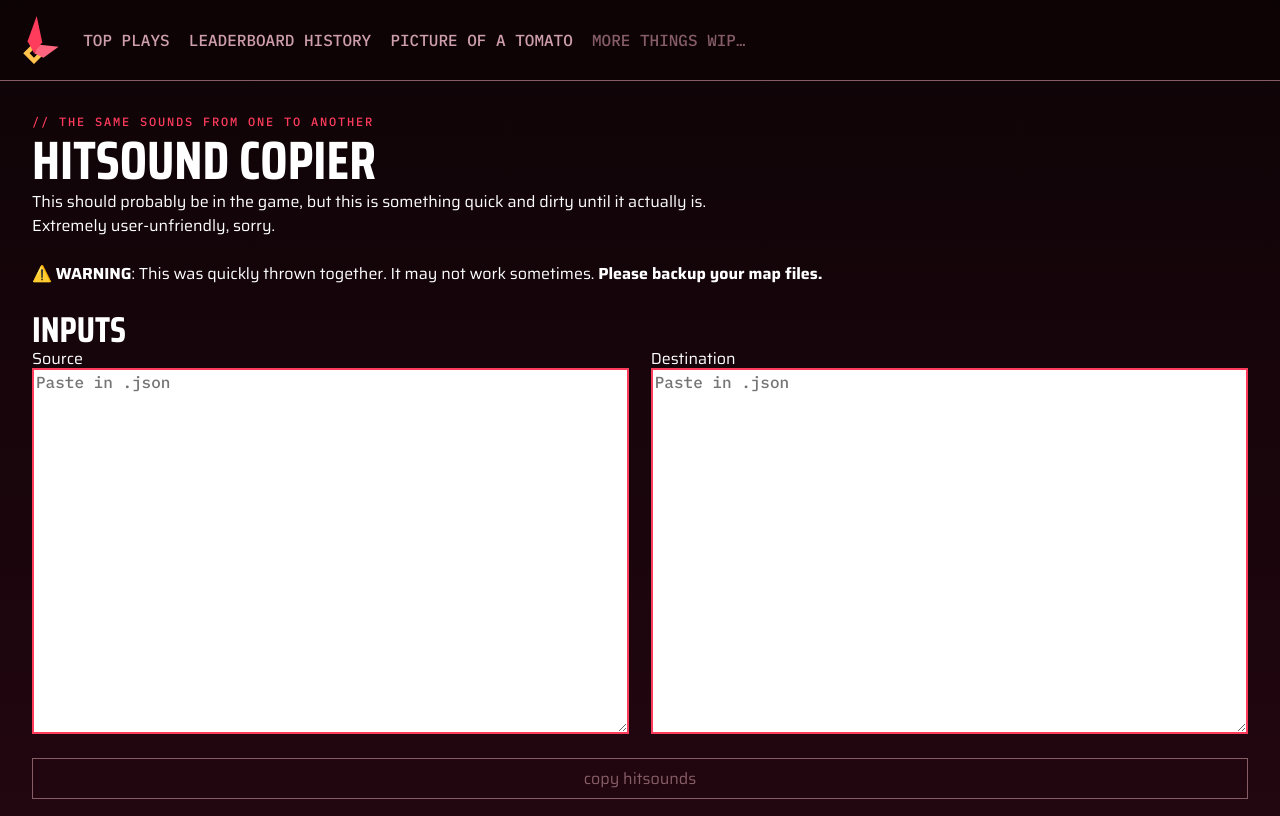
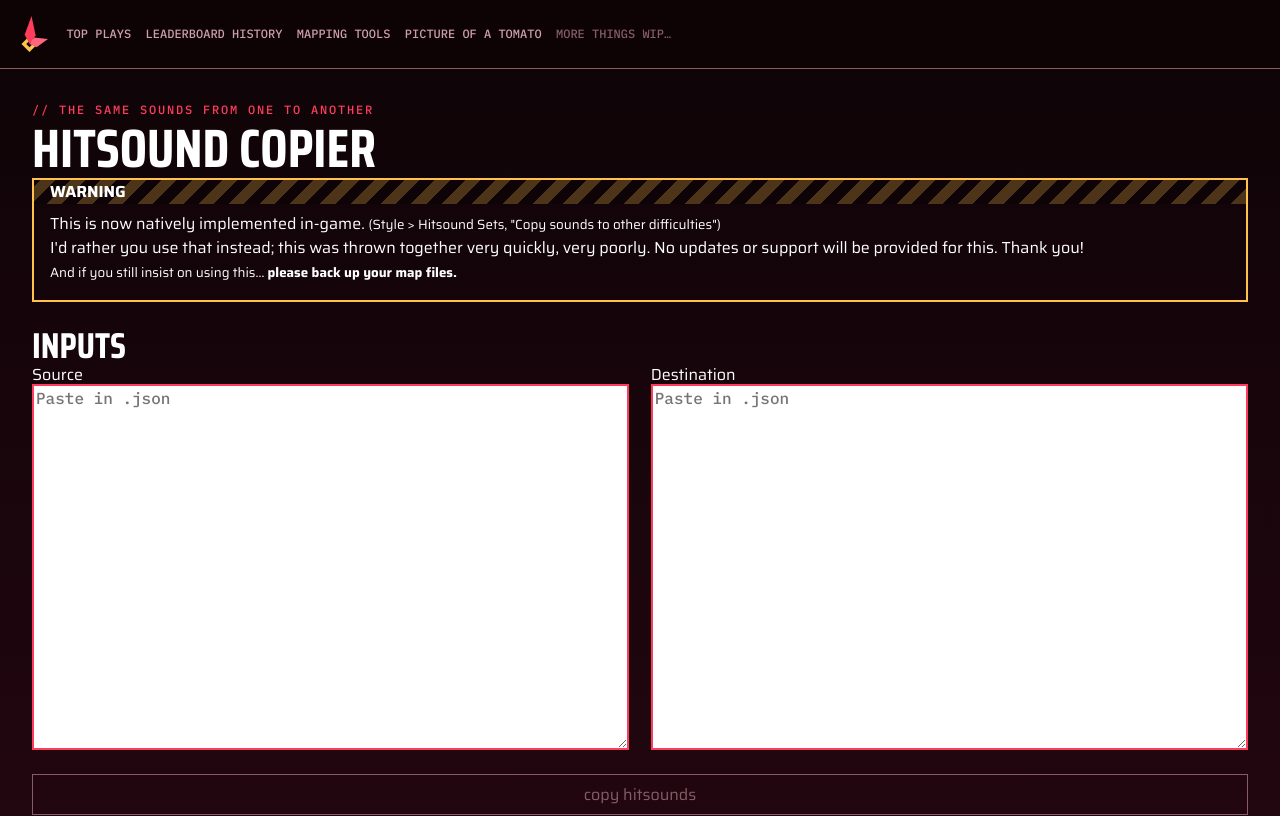
Before and after one commit to 12beesinatrenchcoat/lynunun, a SvelteKit app: page /mapping-tools/hitsound-copier in a window 1280 px wide. Shown: the top 816 px of the page. Built offline with nearby package versions, Linux system fonts and the light colour scheme.

Commit message:
(hitsound-copier) deprecated
It's in the game now.

```diff
--- a/src/app.css
+++ b/src/app.css
@@ -1,4 +1,5 @@
 @import "./reset.css";
+@import "./style/callouts.css";
 
 :root {
 	--blue: #34e8ff;
--- a/src/lib/nav.svelte
+++ b/src/lib/nav.svelte
@@ -6,6 +6,7 @@
 	const navItems = [
 		[resolve("/top-plays"), "Top Plays"],
 		[resolve("/history"), "Leaderboard History"],
+		[resolve("/mapping-tools"), "Mapping Tools"],
 		[resolve("/tomato"), "Picture of a Tomato"]
 	];
 </script>
@@ -45,6 +46,7 @@
 		max-width: 1440px;
 
 		font-family: "IBM Plex Mono", monospace;
+		font-size: var(--text-sm);
 		text-transform: uppercase;
 	}
 
--- a/src/routes/mapping-tools/hitsound-copier/+page.svelte
+++ b/src/routes/mapping-tools/hitsound-copier/+page.svelte
@@ -123,17 +123,16 @@
 <div class="subtitle accent">// the same sounds from one to another</div>
 <h1>hitsound copier</h1>
 
-<p>
-	This should probably be in the game, but this is something quick and dirty until it actually is.<br
-	/>
-	Extremely user-unfriendly, sorry.
+<p class="callout warning">
+	This is now natively implemented in-game.
+	<small>(Style &gt Hitsound Sets, "Copy sounds to other difficulties")</small>
+	<br />I'd rather you use that instead; this was thrown together very quickly, very poorly. No
+	updates or support will be provided for this. Thank you!
+	<br />
+	<small
+		>And if you still insist on using this… <strong>please back up your map files.</strong></small
+	>
 </p>
-
-<p>
-	⚠️ <strong>WARNING</strong>: This was quickly thrown together. It may not work sometimes.
-	<strong>Please backup your map files.</strong>
-</p>
-
 <h2>inputs</h2>
 <section id="inputs">
 	<label>
--- /dev/null
+++ b/src/style/callouts.css
@@ -0,0 +1,37 @@
+.callout {
+	border: 2px solid var(--fg-mid);
+	padding: 1em;
+	position: relative;
+}
+
+.callout.warning {
+	&::before {
+		content: "WARNING";
+		font-weight: bold;
+		display: block;
+		position: relative;
+
+		margin: -1rem -1rem 0.5em;
+		padding: 0rem 1rem;
+	}
+
+	&::after {
+		position: absolute;
+		left: 0;
+		right: 0;
+		top: 0;
+		z-index: -99;
+		opacity: 0.25;
+		height: 1.5em;
+		content: "";
+		background: repeating-linear-gradient(
+			-45deg,
+			var(--yellow),
+			var(--yellow) 1ch,
+			#000 1ch,
+			#000 2ch
+		);
+	}
+
+	border-color: var(--yellow);
+}
```
Also changed, not shown: src/routes/mapping-tools/+page.svelte (added, +19 -0 lines).
